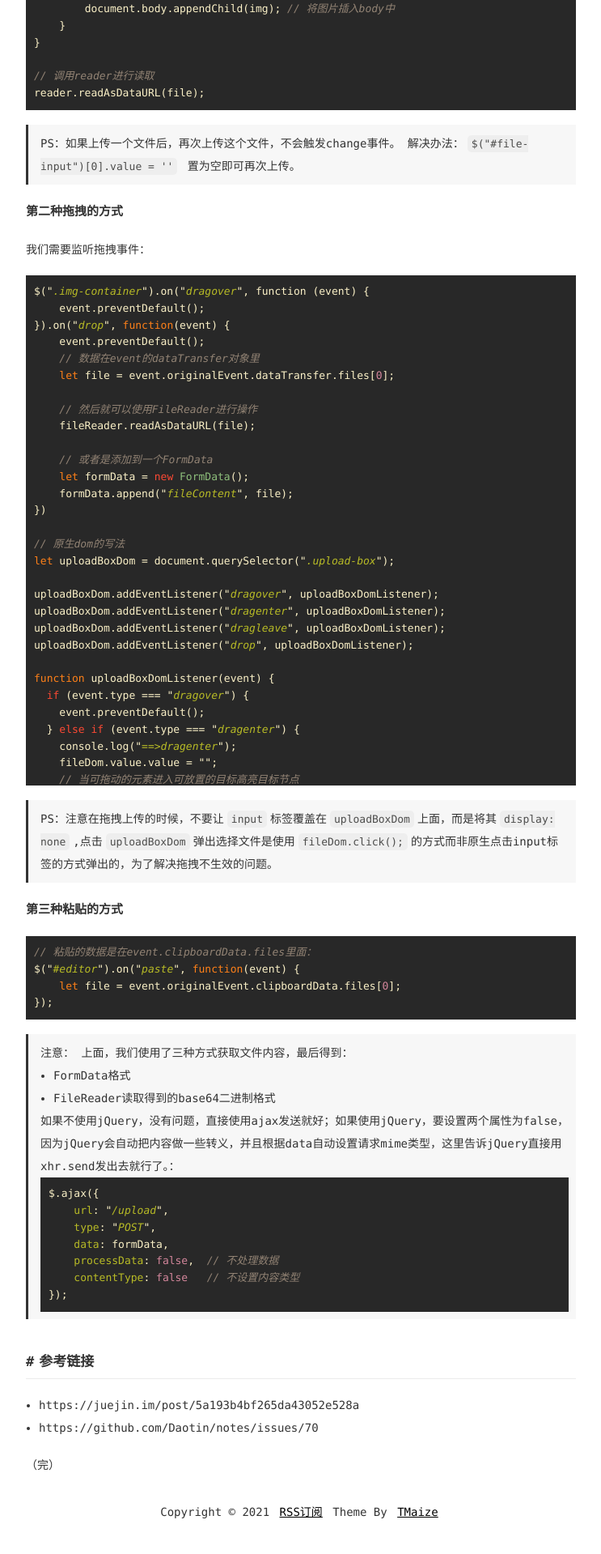
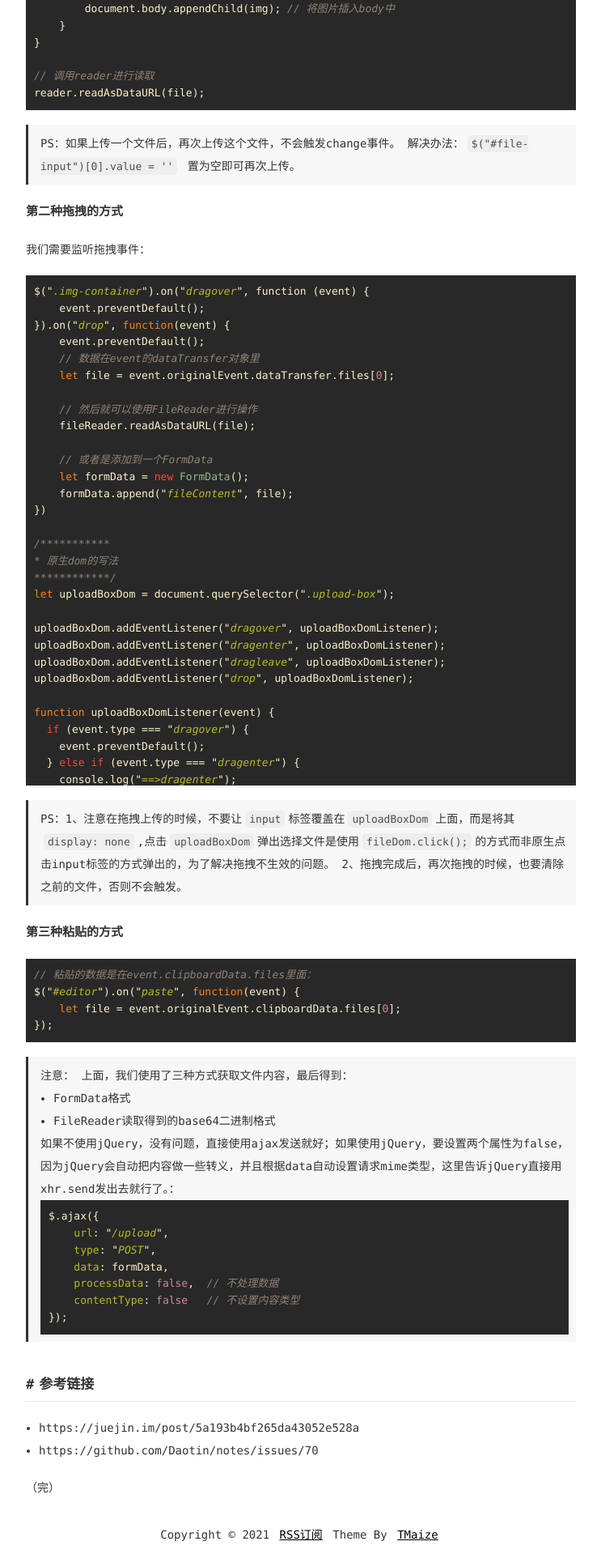
Before and after one commit to Daotin/fe-blog, a Jekyll site: the page built from _posts/2020/2020-07-14-前端文件如何上传.md, in a window 1280 px wide. Shown: the part 1841-3760 px from the top of the page at 81% size, without its empty margins (268-1011 px from the left). Built offline with Jekyll 4.4.1, drawn with Linux system fonts in a browser that asks for light colours; before the commit the page ends 3732 px from its top, so only the background shows below that.

Commit message:
Update 2020-07-14-前端文件如何上传.md

````diff
--- a/_posts/2020/2020-07-14-前端文件如何上传.md
+++ b/_posts/2020/2020-07-14-前端文件如何上传.md
@@ -102,7 +102,9 @@ $(".img-container").on("dragover", function (event) {
     formData.append("fileContent", file);
 })
 
-// 原生dom的写法
+/***********
+* 原生dom的写法
+************/
 let uploadBoxDom = document.querySelector(".upload-box");
 
 uploadBoxDom.addEventListener("dragover", uploadBoxDomListener);
@@ -132,7 +134,8 @@ function uploadBoxDomListener(event) {
 }
 ```
 
-> PS：注意在拖拽上传的时候，不要让`input`标签覆盖在`uploadBoxDom`上面，而是将其`display: none`,点击`uploadBoxDom`弹出选择文件是使用`fileDom.click();`的方式而非原生点击input标签的方式弹出的，为了解决拖拽不生效的问题。
+> PS：1、注意在拖拽上传的时候，不要让`input`标签覆盖在`uploadBoxDom`上面，而是将其`display: none`,点击`uploadBoxDom`弹出选择文件是使用`fileDom.click();`的方式而非原生点击input标签的方式弹出的，为了解决拖拽不生效的问题。
+> 2、拖拽完成后，再次拖拽的时候，也要清除之前的文件，否则不会触发。
 
 
 ### 第三种粘贴的方式
````
